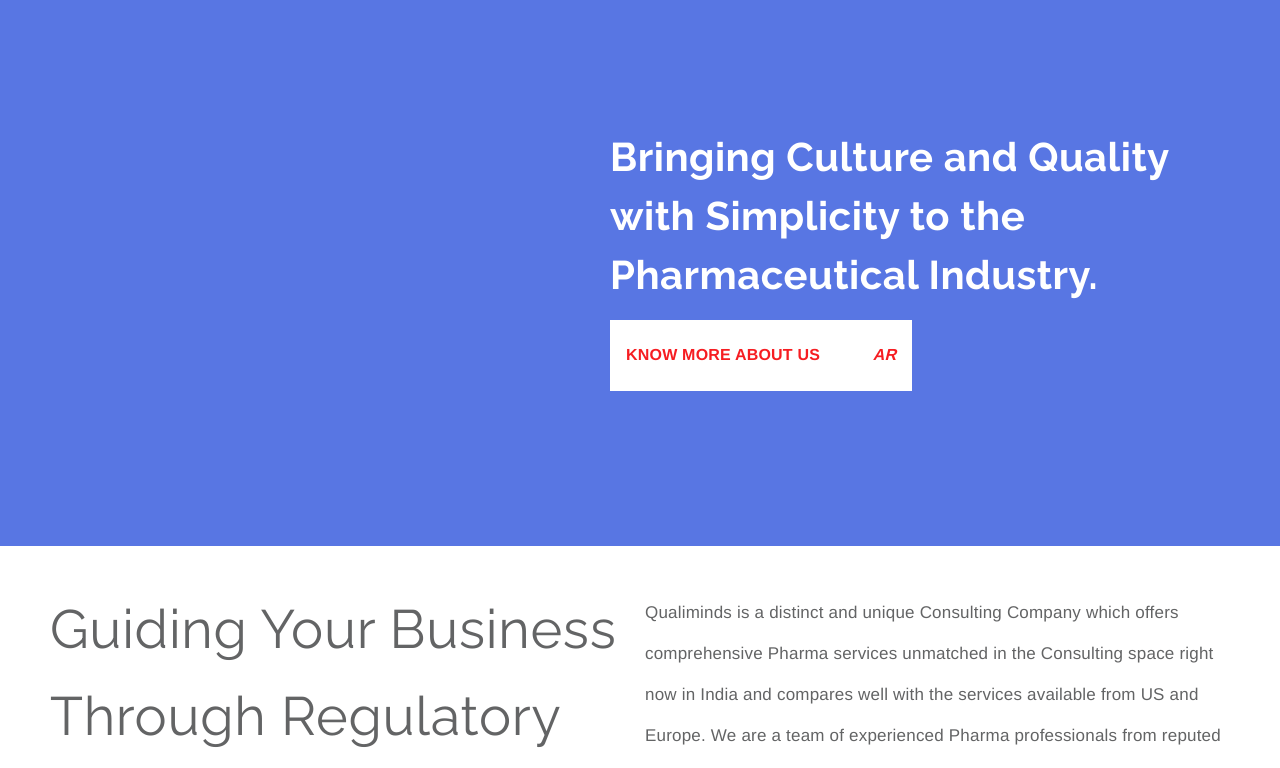
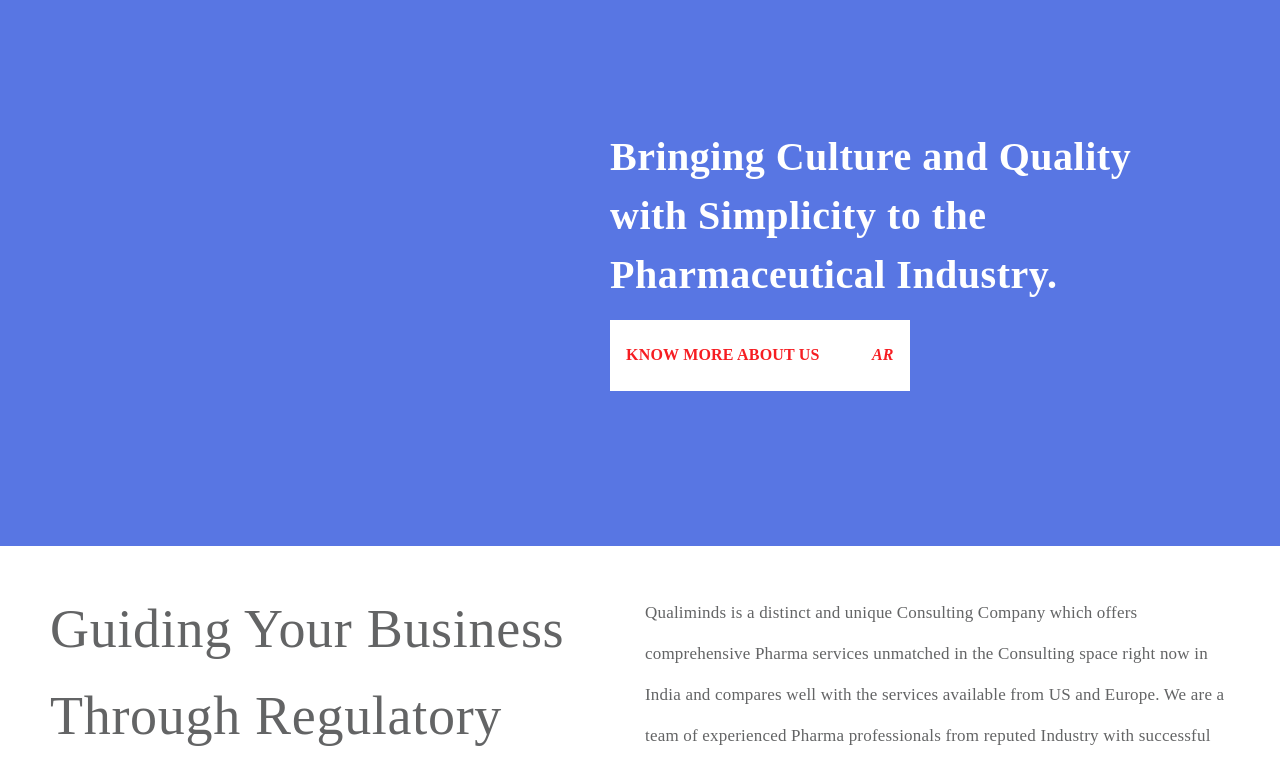
Before and after one commit to bassoGeorge/qualiminds-design, a website: page index.html in a window 1280 px wide. Shown: the part 90-858 px from the top of the page. Drawn offline with nearby package versions, Linux system fonts and the light colour scheme; files that its build step writes are made by us from their sources; a web font is replaced by a local one.

Commit message:
Add local google font and update bullet list

```diff
--- a/index.html
+++ b/index.html
@@ -4,7 +4,7 @@
         <meta charset="UTF-8"/>
         <meta name="viewport" content="width=device-width, initial-scale=1.0, maximum-scale=1.0, user-scalable=0" />
         <title>Qualiminds trial</title>
-        <link href="https://fonts.googleapis.com/css?family=Raleway:normal,Bold,ExtraBold|Arimo:normal,bold" rel="stylesheet"/>
+        <link href="/resources/css/google-font.css" rel="stylesheet"/>
         <link href="/resources/css/style.bundle.css" rel="stylesheet"/>
     </head>
     <body>
--- /dev/null
+++ b/resources/css/google-font.css
@@ -0,0 +1,176 @@
+/* cyrillic-ext */
+@font-face {
+  font-family: 'Arimo';
+  font-style: normal;
+  font-weight: 400;
+  src: local('Arimo'), url(https://fonts.gstatic.com/s/arimo/v9/6yxuWfvvwL6sRuuLVujCo4DGDUGfDkXyfkzVDelzfFk.woff2) format('woff2');
+  unicode-range: U+0460-052F, U+20B4, U+2DE0-2DFF, U+A640-A69F;
+}
+/* cyrillic */
+@font-face {
+  font-family: 'Arimo';
+  font-style: normal;
+  font-weight: 400;
+  src: local('Arimo'), url(https://fonts.gstatic.com/s/arimo/v9/pZWmmfuKiSKRuR8DZvlbR4DGDUGfDkXyfkzVDelzfFk.woff2) format('woff2');
+  unicode-range: U+0400-045F, U+0490-0491, U+04B0-04B1, U+2116;
+}
+/* greek-ext */
+@font-face {
+  font-family: 'Arimo';
+  font-style: normal;
+  font-weight: 400;
+  src: local('Arimo'), url(https://fonts.gstatic.com/s/arimo/v9/B75qyz4dRW0ik816V7jBnIDGDUGfDkXyfkzVDelzfFk.woff2) format('woff2');
+  unicode-range: U+1F00-1FFF;
+}
+/* greek */
+@font-face {
+  font-family: 'Arimo';
+  font-style: normal;
+  font-weight: 400;
+  src: local('Arimo'), url(https://fonts.gstatic.com/s/arimo/v9/kazQtCHILhg0dazJeX7tgoDGDUGfDkXyfkzVDelzfFk.woff2) format('woff2');
+  unicode-range: U+0370-03FF;
+}
+/* hebrew */
+@font-face {
+  font-family: 'Arimo';
+  font-style: normal;
+  font-weight: 400;
+  src: local('Arimo'), url(https://fonts.gstatic.com/s/arimo/v9/C9D0NKNOeY121NaeSHhbhoDGDUGfDkXyfkzVDelzfFk.woff2) format('woff2');
+  unicode-range: U+0590-05FF, U+20AA, U+25CC, U+FB1D-FB4F;
+}
+/* vietnamese */
+@font-face {
+  font-family: 'Arimo';
+  font-style: normal;
+  font-weight: 400;
+  src: local('Arimo'), url(https://fonts.gstatic.com/s/arimo/v9/1UbnmhyD_WWKr8RP-sOOGIDGDUGfDkXyfkzVDelzfFk.woff2) format('woff2');
+  unicode-range: U+0102-0103, U+1EA0-1EF9, U+20AB;
+}
+/* latin-ext */
+@font-face {
+  font-family: 'Arimo';
+  font-style: normal;
+  font-weight: 400;
+  src: local('Arimo'), url(https://fonts.gstatic.com/s/arimo/v9/TiQL6NBhTEJ6MIQRmGAWSIDGDUGfDkXyfkzVDelzfFk.woff2) format('woff2');
+  unicode-range: U+0100-024F, U+1E00-1EFF, U+20A0-20AB, U+20AD-20CF, U+2C60-2C7F, U+A720-A7FF;
+}
+/* latin */
+@font-face {
+  font-family: 'Arimo';
+  font-style: normal;
+  font-weight: 400;
+  src: local('Arimo'), url(https://fonts.gstatic.com/s/arimo/v9/Gy9Y2XtPh2ochAQDpqJXSaCWcynf_cDxXwCLxiixG1c.woff2) format('woff2');
+  unicode-range: U+0000-00FF, U+0131, U+0152-0153, U+02C6, U+02DA, U+02DC, U+2000-206F, U+2074, U+20AC, U+2212, U+2215, U+E0FF, U+EFFD, U+F000;
+}
+/* cyrillic-ext */
+@font-face {
+  font-family: 'Arimo';
+  font-style: normal;
+  font-weight: 700;
+  src: local('Arimo Bold'), local('Arimo-Bold'), url(https://fonts.gstatic.com/s/arimo/v9/ar6XjGD_YvbpY9XD5YxKTBkAz4rYn47Zy2rvigWQf6w.woff2) format('woff2');
+  unicode-range: U+0460-052F, U+20B4, U+2DE0-2DFF, U+A640-A69F;
+}
+/* cyrillic */
+@font-face {
+  font-family: 'Arimo';
+  font-style: normal;
+  font-weight: 700;
+  src: local('Arimo Bold'), local('Arimo-Bold'), url(https://fonts.gstatic.com/s/arimo/v9/XzFO_hPcAZmADxw_2htokBkAz4rYn47Zy2rvigWQf6w.woff2) format('woff2');
+  unicode-range: U+0400-045F, U+0490-0491, U+04B0-04B1, U+2116;
+}
+/* greek-ext */
+@font-face {
+  font-family: 'Arimo';
+  font-style: normal;
+  font-weight: 700;
+  src: local('Arimo Bold'), local('Arimo-Bold'), url(https://fonts.gstatic.com/s/arimo/v9/Tq4Zh2K0uru54pu6hyua9BkAz4rYn47Zy2rvigWQf6w.woff2) format('woff2');
+  unicode-range: U+1F00-1FFF;
+}
+/* greek */
+@font-face {
+  font-family: 'Arimo';
+  font-style: normal;
+  font-weight: 700;
+  src: local('Arimo Bold'), local('Arimo-Bold'), url(https://fonts.gstatic.com/s/arimo/v9/gRIQMcBGUlcKSvTGaO9yHBkAz4rYn47Zy2rvigWQf6w.woff2) format('woff2');
+  unicode-range: U+0370-03FF;
+}
+/* hebrew */
+@font-face {
+  font-family: 'Arimo';
+  font-style: normal;
+  font-weight: 700;
+  src: local('Arimo Bold'), local('Arimo-Bold'), url(https://fonts.gstatic.com/s/arimo/v9/Jg7MGeIJdVGhHqsyezM8VRkAz4rYn47Zy2rvigWQf6w.woff2) format('woff2');
+  unicode-range: U+0590-05FF, U+20AA, U+25CC, U+FB1D-FB4F;
+}
+/* vietnamese */
+@font-face {
+  font-family: 'Arimo';
+  font-style: normal;
+  font-weight: 700;
+  src: local('Arimo Bold'), local('Arimo-Bold'), url(https://fonts.gstatic.com/s/arimo/v9/u0Tw4Txbkc9Av4uzN1j1aBkAz4rYn47Zy2rvigWQf6w.woff2) format('woff2');
+  unicode-range: U+0102-0103, U+1EA0-1EF9, U+20AB;
+}
+/* latin-ext */
+@font-face {
+  font-family: 'Arimo';
+  font-style: normal;
+  font-weight: 700;
+  src: local('Arimo Bold'), local('Arimo-Bold'), url(https://fonts.gstatic.com/s/arimo/v9/XCmwOdi6K62tkWaszbVGURkAz4rYn47Zy2rvigWQf6w.woff2) format('woff2');
+  unicode-range: U+0100-024F, U+1E00-1EFF, U+20A0-20AB, U+20AD-20CF, U+2C60-2C7F, U+A720-A7FF;
+}
+/* latin */
+@font-face {
+  font-family: 'Arimo';
+  font-style: normal;
+  font-weight: 700;
+  src: local('Arimo Bold'), local('Arimo-Bold'), url(https://fonts.gstatic.com/s/arimo/v9/27rE5lMk9EHpLbxiIuGd0HYhjbSpvc47ee6xR_80Hnw.woff2) format('woff2');
+  unicode-range: U+0000-00FF, U+0131, U+0152-0153, U+02C6, U+02DA, U+02DC, U+2000-206F, U+2074, U+20AC, U+2212, U+2215, U+E0FF, U+EFFD, U+F000;
+}
+/* latin-ext */
+@font-face {
+  font-family: 'Raleway';
+  font-style: normal;
+  font-weight: 400;
+  src: local('Raleway'), local('Raleway-Regular'), url(https://fonts.gstatic.com/s/raleway/v11/YZaO6llzOP57DpTBv2GnyFKPGs1ZzpMvnHX-7fPOuAc.woff2) format('woff2');
+  unicode-range: U+0100-024F, U+1E00-1EFF, U+20A0-20AB, U+20AD-20CF, U+2C60-2C7F, U+A720-A7FF;
+}
+/* latin */
+@font-face {
+  font-family: 'Raleway';
+  font-style: normal;
+  font-weight: 400;
+  src: local('Raleway'), local('Raleway-Regular'), url(https://fonts.gstatic.com/s/raleway/v11/QAUlVt1jXOgQavlW5wEfxQLUuEpTyoUstqEm5AMlJo4.woff2) format('woff2');
+  unicode-range: U+0000-00FF, U+0131, U+0152-0153, U+02C6, U+02DA, U+02DC, U+2000-206F, U+2074, U+20AC, U+2212, U+2215, U+E0FF, U+EFFD, U+F000;
+}
+/* latin-ext */
+@font-face {
+  font-family: 'Raleway';
+  font-style: normal;
+  font-weight: 700;
+  src: local('Raleway Bold'), local('Raleway-Bold'), url(https://fonts.gstatic.com/s/raleway/v11/WmVKXVcOuffP_qmCpFuyzQsYbbCjybiHxArTLjt7FRU.woff2) format('woff2');
+  unicode-range: U+0100-024F, U+1E00-1EFF, U+20A0-20AB, U+20AD-20CF, U+2C60-2C7F, U+A720-A7FF;
+}
+/* latin */
+@font-face {
+  font-family: 'Raleway';
+  font-style: normal;
+  font-weight: 700;
+  src: local('Raleway Bold'), local('Raleway-Bold'), url(https://fonts.gstatic.com/s/raleway/v11/JbtMzqLaYbbbCL9X6EvaIwzyDMXhdD8sAj6OAJTFsBI.woff2) format('woff2');
+  unicode-range: U+0000-00FF, U+0131, U+0152-0153, U+02C6, U+02DA, U+02DC, U+2000-206F, U+2074, U+20AC, U+2212, U+2215, U+E0FF, U+EFFD, U+F000;
+}
+/* latin-ext */
+@font-face {
+  font-family: 'Raleway';
+  font-style: normal;
+  font-weight: 800;
+  src: local('Raleway ExtraBold'), local('Raleway-ExtraBold'), url(https://fonts.gstatic.com/s/raleway/v11/QoPu455RxV2raYSIFXAMBQsYbbCjybiHxArTLjt7FRU.woff2) format('woff2');
+  unicode-range: U+0100-024F, U+1E00-1EFF, U+20A0-20AB, U+20AD-20CF, U+2C60-2C7F, U+A720-A7FF;
+}
+/* latin */
+@font-face {
+  font-family: 'Raleway';
+  font-style: normal;
+  font-weight: 800;
+  src: local('Raleway ExtraBold'), local('Raleway-ExtraBold'), url(https://fonts.gstatic.com/s/raleway/v11/1ImRNPx4870-D9a1EBUdPAzyDMXhdD8sAj6OAJTFsBI.woff2) format('woff2');
+  unicode-range: U+0000-00FF, U+0131, U+0152-0153, U+02C6, U+02DA, U+02DC, U+2000-206F, U+2074, U+20AC, U+2212, U+2215, U+E0FF, U+EFFD, U+F000;
+}
--- a/resources/sass/_about_us_page.scss
+++ b/resources/sass/_about_us_page.scss
@@ -1,14 +1,10 @@
+@import "_config.scss";
+
 .about-us-banner {
     background-image: url("/resources/dummy_images/landing_banner_1279x549.png");
     width: 100%;
     height: 549px;
 
-}
-.about-list {
-    list-style-type: circle;
-    list-style-position: inside;
-    line-height: 2.5;
-    margin-top: 1em;
 }
 
 // TODO: connect up to page margin
@@ -16,3 +12,11 @@
     padding-left: 5rem;
     padding-right: 5rem;
 }
+
+i.icon.test {
+    display: block;
+    height: 67px;
+    width: 67px;
+    background-color: $color-primary;
+    margin: 4.5rem auto;
+}
--- a/resources/sass/_base.scss
+++ b/resources/sass/_base.scss
@@ -106,3 +106,10 @@ quote {
 .no-text {
     line-height: 0;
 }
+
+.bullet-list {
+    list-style-type: disc;
+    list-style-position: inside;
+    line-height: 2.5;
+    margin-top: 1em;
+}
--- a/resources/sass/_flex_grid.scss
+++ b/resources/sass/_flex_grid.scss
@@ -22,6 +22,12 @@
         padding: 0.5rem;
     }
 }
+.guttered-large {
+    margin: -1rem;
+    [grid-item], .grid-item {
+        padding: 1rem;
+    }
+}
 
 // TODO, need to rework this if there is a default case for mobile other than a single stack
 @each $breakpoint in (tablet, desktop) {
```
Also changed, not shown: about-us.html (+31 -7 lines).
